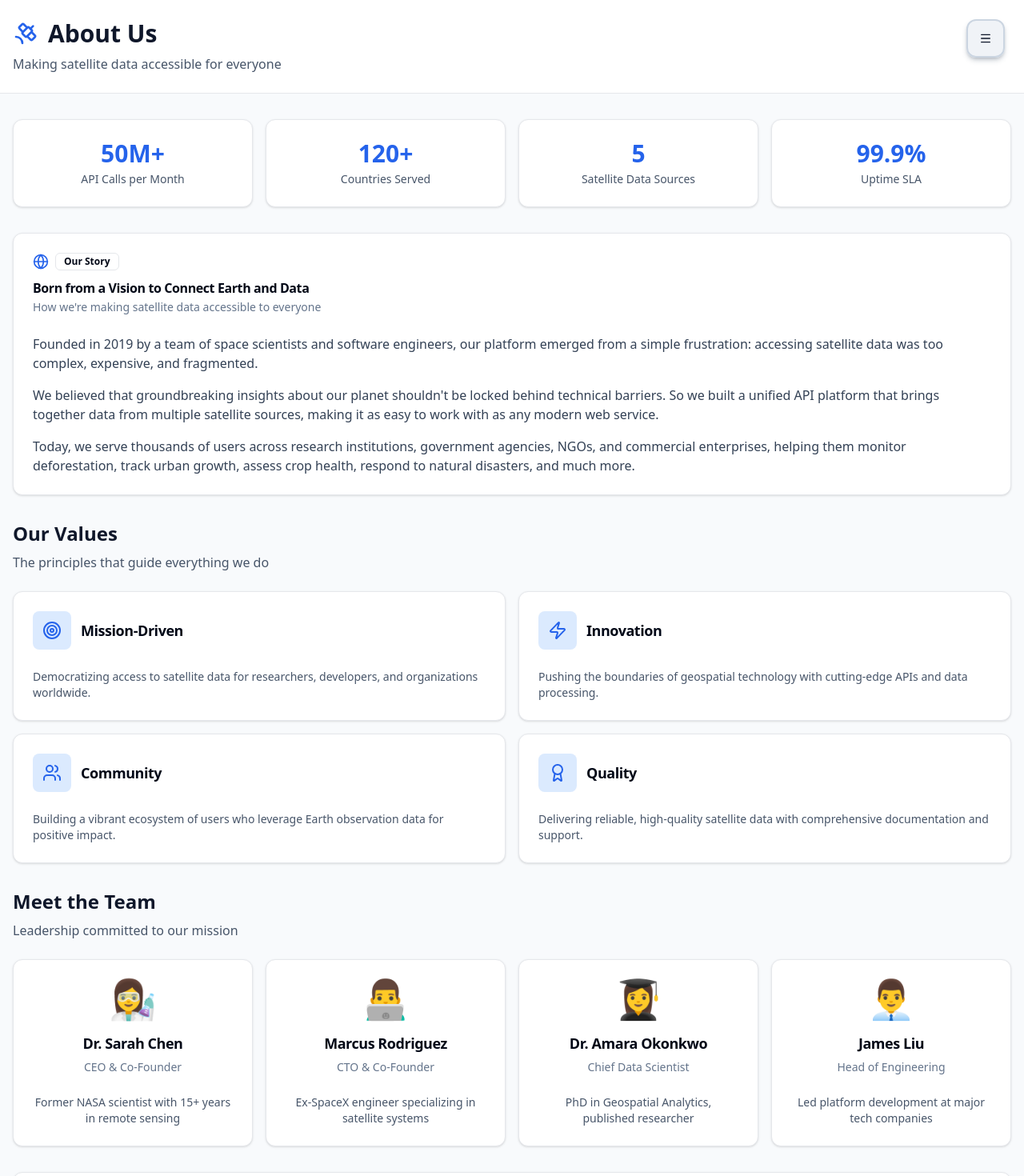
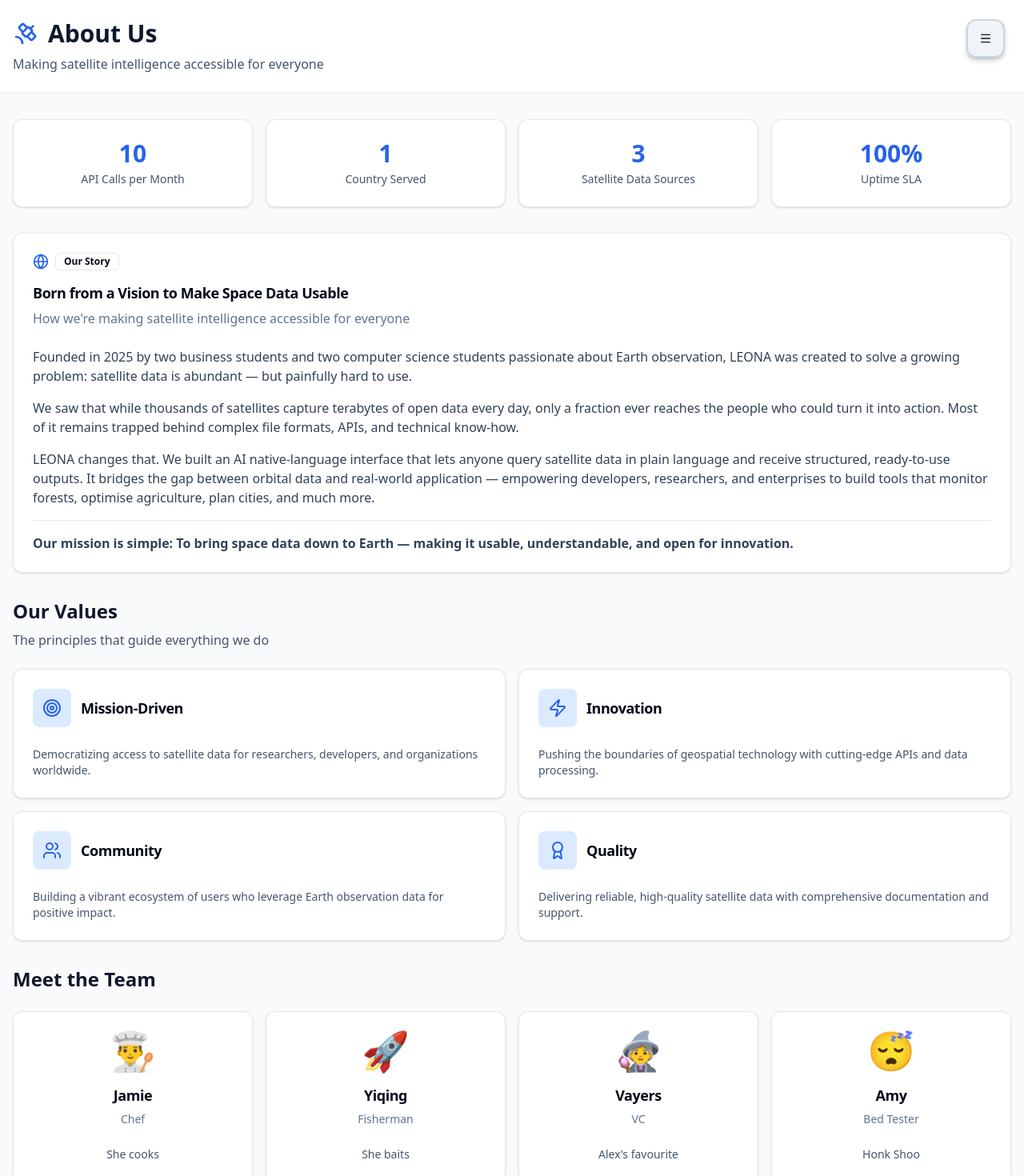
Before and after one commit to jamz903/javy, a React app in the folder frontend/: page /about in a window 1280 px wide. Shown: the top 1470 px of the page at 80% size. Built offline with nearby package versions, Linux system fonts and the light colour scheme; the HTML template or start-up script is replaced by a standard one.

Commit message:
update about page

```diff
--- a/frontend/src/App.tsx
+++ b/frontend/src/App.tsx
@@ -17,7 +17,6 @@ function App() {
         <Route path="/history" element={<History />} />
         <Route path="/documentation" element={<Documentation />} />
         <Route path="/chat" element={<Chat />} />
-        <Route path="/settings" element={<Settings />} />
       </Route>
     </Routes >
   )
--- a/frontend/src/components/layout/MainLayout.tsx
+++ b/frontend/src/components/layout/MainLayout.tsx
@@ -1,4 +1,4 @@
-import { Menu, MessageSquare, Settings, Zap, DatabaseZap, Users, CirclePlus, Sparkles } from 'lucide-react';
+import { Menu, MessageSquare, Zap, DatabaseZap, Users, CirclePlus, Sparkles } from 'lucide-react';
 import { Button } from '@/components/ui/button';
 import { Sheet, SheetContent, SheetHeader, SheetTitle, SheetTrigger } from '@/components/ui/sheet';
 import { Outlet, useNavigate } from 'react-router';
@@ -29,9 +29,6 @@ export default function MainLayout(): JSX.Element {
   }
   const handleDataSources = (): void => {
     handleNavigation('/documentation')
-  }
-  const handleSettings = (): void => {
-    handleNavigation('/settings')
   }
 
   const buttonStyles = isDarkBackground
@@ -110,13 +107,6 @@ export default function MainLayout(): JSX.Element {
                 <span className="text-left">Current APIs</span>
               </button>
 
-              <button
-                className="w-full flex items-center gap-3 p-4 rounded-lg bg-white/5 hover:bg-white/10 transition-all duration-300 border border-blue-500/20 hover:border-blue-400/50 group"
-                onClick={handleSettings}
-              >
-                <Settings className="w-5 h-5 text-blue-400 group-hover:rotate-90 transition-transform duration-300" />
-                <span className="text-left">Settings</span>
-              </button>
             </div>
           </SheetContent>
         </Sheet>
--- a/frontend/src/pages/About.tsx
+++ b/frontend/src/pages/About.tsx
@@ -9,6 +9,7 @@ import {
   AccordionTrigger,
 } from '@/components/ui/accordion';
 import { useNavigate } from 'react-router';
+import { Separator } from '@/components/ui/separator';
 
 export default function About() {
   const navigate = useNavigate()
@@ -37,43 +38,39 @@ export default function About() {
 
   const team = [
     {
-      name: 'Dr. Sarah Chen',
-      role: 'CEO & Co-Founder',
-      background: 'Former NASA scientist with 15+ years in remote sensing',
-      image: '👩‍🔬'
+      name: 'Jamie',
+      role: 'Chef',
+      background: 'She cooks',
+      image: '👨‍🍳'
     },
     {
-      name: 'Marcus Rodriguez',
-      role: 'CTO & Co-Founder',
-      background: 'Ex-SpaceX engineer specializing in satellite systems',
-      image: '👨‍💻'
+      name: 'Yiqing',
+      role: 'Fisherman',
+      background: 'She baits',
+      image: '🚀'
     },
     {
-      name: 'Dr. Amara Okonkwo',
-      role: 'Chief Data Scientist',
-      background: 'PhD in Geospatial Analytics, published researcher',
-      image: '👩‍🎓'
+      name: 'Vayers',
+      role: 'VC',
+      background: 'Alex\'s favourite',
+      image: '🧙‍♀️'
     },
     {
-      name: 'James Liu',
-      role: 'Head of Engineering',
-      background: 'Led platform development at major tech companies',
-      image: '👨‍💼'
+      name: 'Amy',
+      role: 'Bed Tester',
+      background: 'Honk Shoo',
+      image: '😴'
     }
   ];
 
   const stats = [
-    { number: '50M+', label: 'API Calls per Month' },
-    { number: '120+', label: 'Countries Served' },
-    { number: '5', label: 'Satellite Data Sources' },
-    { number: '99.9%', label: 'Uptime SLA' }
+    { number: '10', label: 'API Calls per Month' },
+    { number: '1', label: 'Country Served' },
+    { number: '3', label: 'Satellite Data Sources' },
+    { number: '100%', label: 'Uptime SLA' }
   ];
 
   const faqs = [
-    {
-      question: 'When was the platform founded?',
-      answer: 'We were founded in 2019 by a team of space scientists and software engineers who wanted to make satellite data more accessible.'
-    },
     {
       question: 'What makes your platform different?',
       answer: 'We provide a unified API that aggregates multiple satellite data sources, making it as easy to work with as any modern web service. No need to navigate different providers and formats.'
@@ -84,26 +81,25 @@ export default function About() {
     },
     {
       question: 'How do you ensure data quality?',
-      answer: 'We work directly with official satellite data providers, implement rigorous validation processes, and maintain comprehensive documentation. Our 99.9% uptime SLA ensures reliability.'
-    }
-  ];
+      answer: 'We work directly with official satellite data providers, implement rigorous validation processes, and maintain comprehensive documentation.'
+    }];
 
   const handleViewDocumentation = () => {
     navigate('/documentation')
   }
 
   return (
-    <div className="min-h-screen bg-slate-50">
+    <div className="min-h-screen bg-slate-50" >
       {/* Header */}
-      <div className="border-b bg-white">
+      < div className="border-b bg-white" >
         <div className="max-w-7xl mx-auto px-4 py-6">
           <div className="flex items-center gap-3 mb-2">
             <Satellite className="w-8 h-8 text-blue-600" />
             <h1 className="text-3xl font-bold text-slate-900">About Us</h1>
           </div>
-          <p className="text-slate-600">Making satellite data accessible for everyone</p>
+          <p className="text-slate-600">Making satellite intelligence accessible for everyone</p>
         </div>
-      </div>
+      </div >
 
       <div className="max-w-7xl mx-auto px-4 py-8 space-y-8">
         {/* Stats Cards */}
@@ -125,25 +121,26 @@ export default function About() {
               <Globe className="w-5 h-5 text-blue-600" />
               <Badge variant="outline">Our Story</Badge>
             </div>
-            <CardTitle>Born from a Vision to Connect Earth and Data</CardTitle>
-            <CardDescription>
-              How we're making satellite data accessible to everyone
+            <CardTitle className='text-lg'>Born from a Vision to Make Space Data Usable</CardTitle>
+            <CardDescription className='text-md'>
+              How we're making satellite intelligence accessible for everyone
             </CardDescription>
           </CardHeader>
           <CardContent className="space-y-4 text-slate-700">
             <p>
-              Founded in 2019 by a team of space scientists and software engineers, our platform emerged
-              from a simple frustration: accessing satellite data was too complex, expensive, and fragmented.
+              Founded in 2025 by two business students and two computer science students passionate about Earth observation, LEONA was created to solve a growing problem: satellite data is abundant — but painfully hard to use.
             </p>
             <p>
-              We believed that groundbreaking insights about our planet shouldn't be locked behind
-              technical barriers. So we built a unified API platform that brings together data from
-              multiple satellite sources, making it as easy to work with as any modern web service.
+              We saw that while thousands of satellites capture terabytes of open data every day, only a fraction ever reaches the people who could turn it into action. Most of it remains trapped behind complex file formats, APIs, and technical know-how.
             </p>
             <p>
-              Today, we serve thousands of users across research institutions, government agencies,
-              NGOs, and commercial enterprises, helping them monitor deforestation, track urban growth,
-              assess crop health, respond to natural disasters, and much more.
+              LEONA changes that.
+              We built an AI native-language interface that lets anyone query satellite data in plain language and receive structured, ready-to-use outputs. It bridges the gap between orbital data and real-world application — empowering developers, researchers, and enterprises to build tools that monitor forests, optimise agriculture, plan cities, and much more.
+            </p>
+            <Separator />
+            <p className='font-semibold'>
+              Our mission is simple:
+              To bring space data down to Earth — making it usable, understandable, and open for innovation.
             </p>
           </CardContent>
         </Card>
@@ -177,7 +174,6 @@ export default function About() {
         <div>
           <div className="mb-6">
             <h2 className="text-2xl font-bold text-slate-900 mb-2">Meet the Team</h2>
-            <p className="text-slate-600">Leadership committed to our mission</p>
           </div>
           <div className="grid md:grid-cols-2 lg:grid-cols-4 gap-4">
             {team.map((member, idx) => (
@@ -230,12 +226,9 @@ export default function About() {
               View Documentation
               <ArrowRight className="w-4 h-4 ml-2" />
             </Button>
-            <Button className="bg-white text-blue-600 hover:bg-blue-50">
-              Contact Us
-            </Button>
           </CardContent>
         </Card>
       </div>
-    </div>
+    </div >
   );
 }
--- a/frontend/src/pages/Documentation.tsx
+++ b/frontend/src/pages/Documentation.tsx
@@ -171,7 +171,7 @@ export default function Documentation() {
         <div className="max-w-7xl mx-auto px-4 py-6">
           <div className="flex items-center gap-3 mb-2">
             <Satellite className="w-8 h-8 text-blue-600" />
-            <h1 className="text-3xl font-bold text-slate-900">LEONA API Documentation</h1>
+            <h1 className="text-3xl font-bold text-slate-900">API Documentation</h1>
           </div>
           <p className="text-slate-600">Satellite imagery analysis and environmental monitoring APIs</p>
         </div>
--- a/frontend/src/pages/Home.tsx
+++ b/frontend/src/pages/Home.tsx
@@ -136,7 +136,7 @@ function Scene() {
       <pointLight position={[10, 10, 10]} intensity={2} />
       <pointLight position={[-10, -10, -10]} intensity={1} color="#4a90e2" />
       <spotLight position={[0, 10, 0]} intensity={1.5} angle={0.6} penumbra={1} />
-      <Stars radius={100} depth={50} count={5000} factor={4} saturation={0} fade speed={1} />
+      <Stars radius={100} depth={40} count={5000} factor={4} saturation={0} fade speed={1} />
 
       <Suspense fallback={null}>
         <SpaceStation
```
